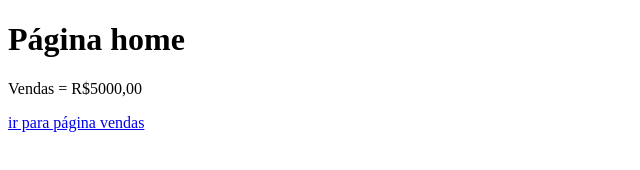
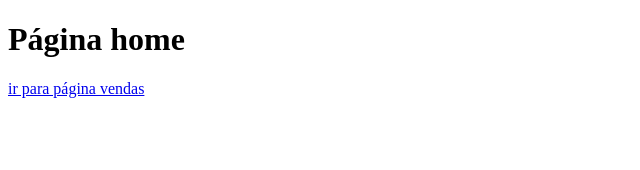
Before and after one commit to Educairo/aulagithub, a plain HTML site: page index.html in a window 1280 px wide. Shown: the whole page, without its empty margins (0-640 px from the left). Drawn offline with Linux system fonts and the light colour scheme.

```diff
--- a/index.html
+++ b/index.html
@@ -7,7 +7,6 @@
 </head>
 <body>
     <h1>Página home</h1>
-    <p>Vendas = R$5000,00</p>
     <a href="vendas.html">ir para página vendas</a>
 
 </body>
```
Also changed, not shown: vendas.html (+1 -0 lines).
